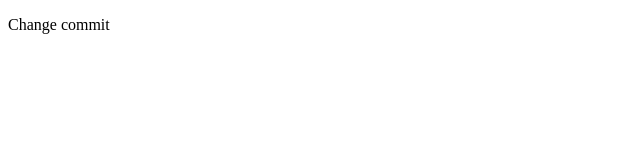
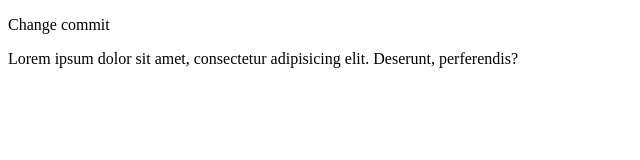
Before and after one commit to Quadrad1/site, a plain HTML site: page index.html in a window 1280 px wide. Shown: the whole page, without its empty margins (0-640 px from the left). Drawn offline with Linux system fonts and the light colour scheme.

Commit message:
second commit

```diff
--- a/index.html
+++ b/index.html
@@ -6,5 +6,6 @@
 </head>
 <body>
 	<p>Change commit</p>
+	<p>Lorem ipsum dolor sit amet, consectetur adipisicing elit. Deserunt, perferendis?</p>
 </body>
 </html>
```
